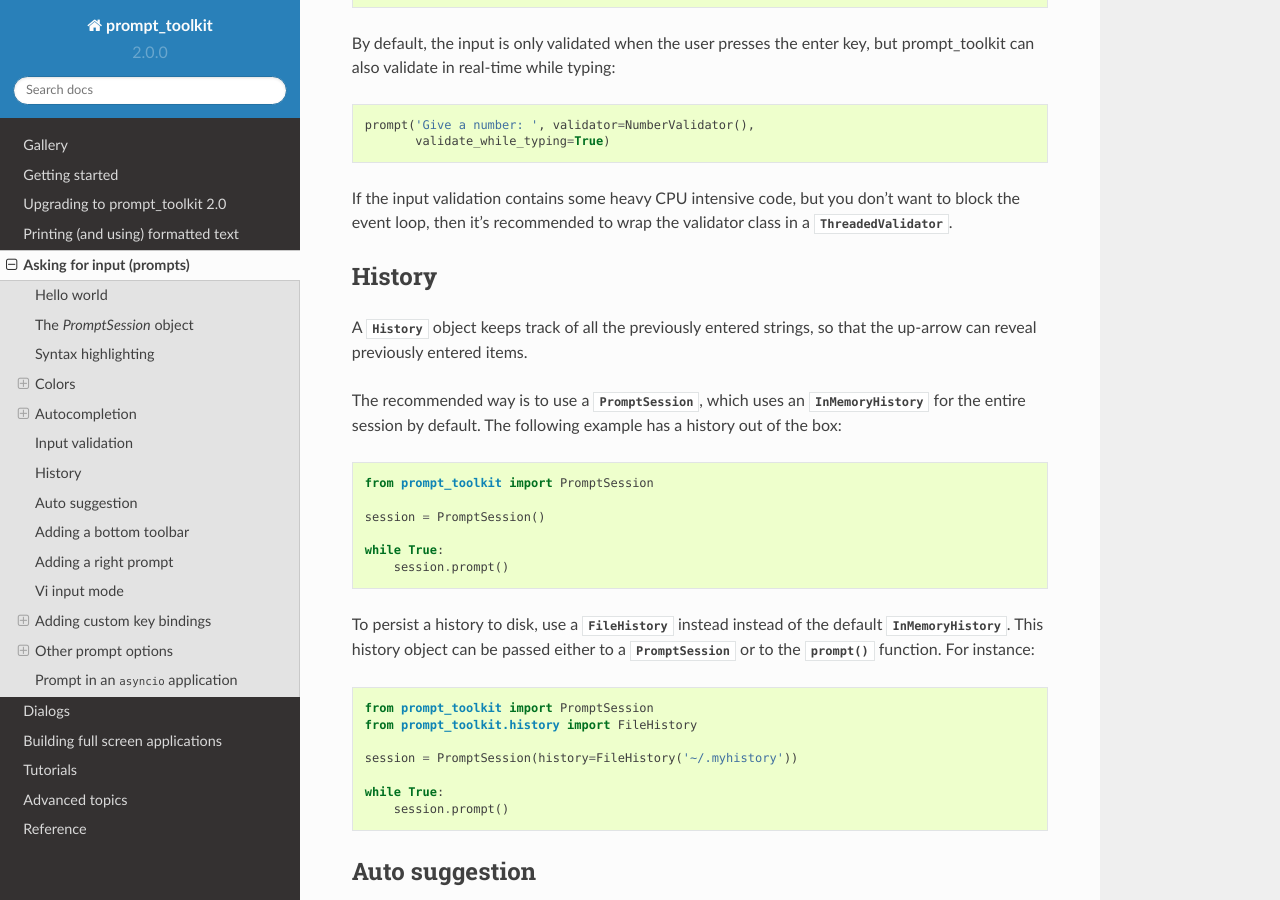
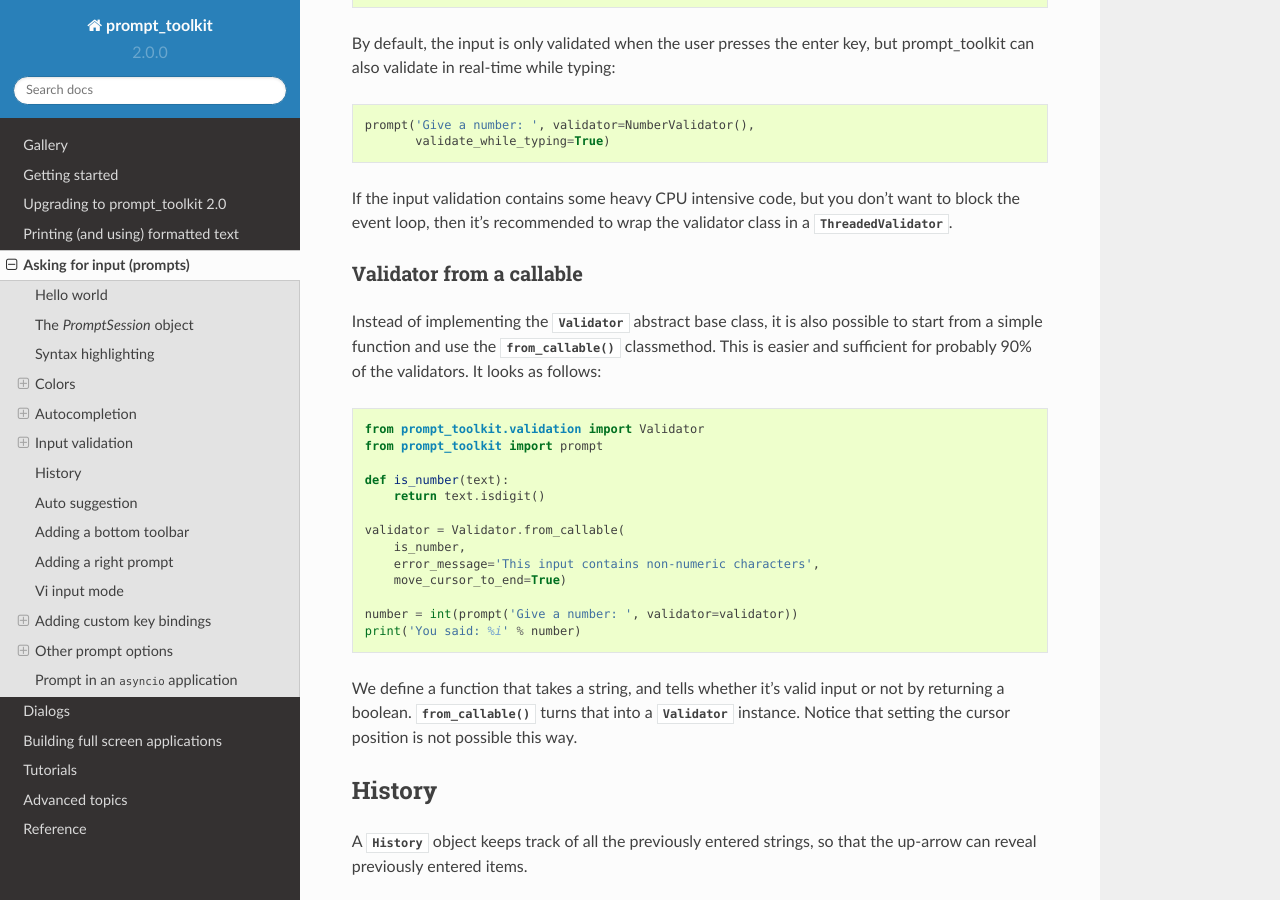
Before and after one commit to dbcli/pgcli, a Sphinx documentation site: the page built from docs/pages/asking_for_input.rst, in a window 1280 px wide and 900 px high, scrolled down 7558 px. Built offline with Sphinx 7.4.7 and the Read the Docs theme 2.0.0, drawn with Linux system fonts in a browser that asks for light colours; some of the changed text lies outside the part shown.

Commit message:
Improved documentation.

```diff
--- a/docs/pages/asking_for_input.rst
+++ b/docs/pages/asking_for_input.rst
@@ -242,13 +242,13 @@ Autocompletion
 
 Autocompletion can be added by passing a ``completer`` parameter. This should
 be an instance of the :class:`~prompt_toolkit.completion.Completer` abstract
-base class. ``WordCompleter`` is an example of a completer that implements that
-interface.
+base class. :class:`~prompt_toolkit.completion.WordCompleter` is an example of
+a completer that implements that interface.
 
 .. code:: python
 
     from prompt_toolkit import prompt
-    from prompt_toolkit.contrib.completers import WordCompleter
+    from prompt_toolkit.completion import WordCompleter
 
     html_completer = WordCompleter(['<html>', '<body>', '<head>', '<title>'])
     text = prompt('Enter HTML: ', completer=html_completer)
@@ -409,6 +409,37 @@ but prompt_toolkit can also validate in real-time while typing:
 If the input validation contains some heavy CPU intensive code, but you don't
 want to block the event loop, then it's recommended to wrap the validator class
 in a :class:`~prompt_toolkit.validation.ThreadedValidator`.
+
+Validator from a callable
+^^^^^^^^^^^^^^^^^^^^^^^^^
+
+Instead of implementing the :class:`~prompt_toolkit.validation.Validator`
+abstract base class, it is also possible to start from a simple function and
+use the :meth:`~prompt_toolkit.validation.Validator.from_callable` classmethod.
+This is easier and sufficient for probably 90% of the validators. It looks as
+follows:
+
+.. code:: python
+
+    from prompt_toolkit.validation import Validator
+    from prompt_toolkit import prompt
+
+    def is_number(text):
+        return text.isdigit()
+
+    validator = Validator.from_callable(
+        is_number,
+        error_message='This input contains non-numeric characters',
+        move_cursor_to_end=True)
+
+    number = int(prompt('Give a number: ', validator=validator))
+    print('You said: %i' % number)
+
+We define a function that takes a string, and tells whether it's valid input or
+not by returning a boolean.
+:meth:`~prompt_toolkit.validation.Validator.from_callable` turns that into a
+:class:`~prompt_toolkit.validation.Validator` instance. Notice that setting the
+cursor position is not possible this way.
 
 
 History
@@ -738,7 +769,7 @@ margin is defined by the prompt.)
 
 .. code:: python
 
-    def prompt_continuation(width):
+    def prompt_continuation(width, line_number, is_soft_wrap):
         return '.' * width
         # Or: return [('', '.' * width)]
 
@@ -834,6 +865,6 @@ prompting the user for input is as simple as calling
                 result = await prompt('Say something: ', async_=True)
             print('You said: %s' % result)
 
-The ``patch_stdout()`` context manager is optional, but it's recommended,
-because other coroutines could print to stdout. This ensures that other output
-won't destroy the prompt.
+The :func:`~prompt_toolkit.patch_stdout.patch_stdout` context manager is
+optional, but it's recommended, because other coroutines could print to stdout.
+This ensures that other output won't destroy the prompt.
--- a/docs/pages/tutorials/repl.rst
+++ b/docs/pages/tutorials/repl.rst
@@ -134,7 +134,7 @@ Like the lexer, this ``sql_completer`` instance can be passed to either the
 
     from __future__ import unicode_literals
     from prompt_toolkit import PromptSession
-    from prompt_toolkit.contrib.completers import WordCompleter
+    from prompt_toolkit.completion import WordCompleter
     from prompt_toolkit.lexers import PygmentsLexer
     from pygments.lexers import SqlLexer
 
@@ -178,7 +178,7 @@ function.
 
     from __future__ import unicode_literals
     from prompt_toolkit import PromptSession
-    from prompt_toolkit.contrib.completers import WordCompleter
+    from prompt_toolkit.completion import WordCompleter
     from prompt_toolkit.lexers import PygmentsLexer
     from prompt_toolkit.styles import Style
     from pygments.lexers import SqlLexer
@@ -233,7 +233,7 @@ gives a good idea of how to get started.
     import sqlite3
 
     from prompt_toolkit import PromptSession
-    from prompt_toolkit.contrib.completers import WordCompleter
+    from prompt_toolkit.completion import WordCompleter
     from prompt_toolkit.styles import Style
     from pygments.lexers import SqlLexer
 
```
Also changed, not shown: docs/pages/advanced_topics/key_bindings.rst (+15 -0 lines), docs/pages/advanced_topics/rendering_flow.rst (+5 -4 lines), docs/pages/full_screen_apps.rst (+8 -1 lines), docs/pages/reference.rst (+7 -0 lines), 3 other files.
